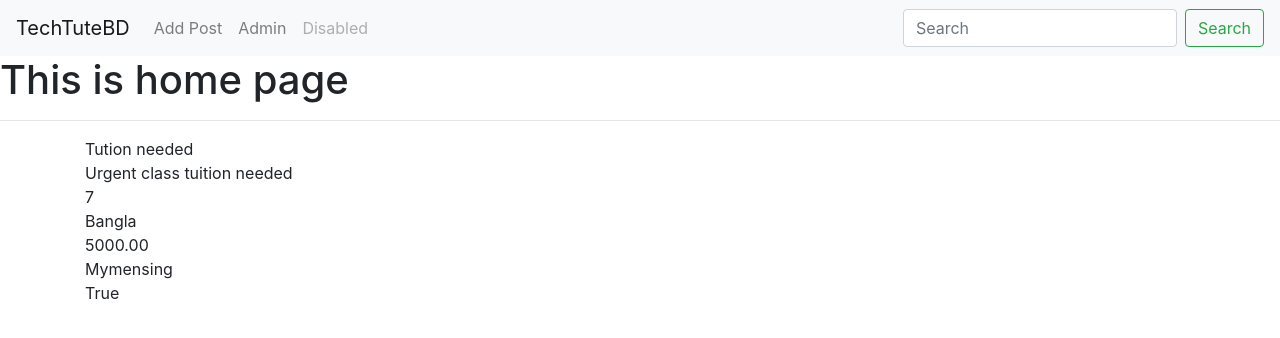
After one commit to Shraban-7/djangoProject19, a Django app: page /detail/1 in a window 1280 px wide. The commit adds this page. Shown: the top 338 px of the page. Run offline with Django 3.2, Linux system fonts and the light colour scheme; data comes from the database, SQL or seed files in the repository; both versions use the stored data as it was after the commit.

Commit message:
Merge remote-tracking branch 'origin/master'

```diff
--- a/app/templates/tuition/base.html
+++ b/app/templates/tuition/base.html
@@ -13,30 +13,20 @@
   <body>
 
 <nav class="navbar navbar-expand-lg navbar-light bg-light">
-  <a class="navbar-brand" href="#">Navbar</a>
+  <a class="navbar-brand" href="{% url 'home' %} ">TechTuteBD</a>
   <button class="navbar-toggler" type="button" data-toggle="collapse" data-target="#navbarSupportedContent" aria-controls="navbarSupportedContent" aria-expanded="false" aria-label="Toggle navigation">
     <span class="navbar-toggler-icon"></span>
   </button>
 
   <div class="collapse navbar-collapse" id="navbarSupportedContent">
     <ul class="navbar-nav mr-auto">
-      <li class="nav-item active">
-        <a class="nav-link" href="#">Home <span class="sr-only">(current)</span></a>
+      <li class="nav-item">
+        <a class="nav-link" href="{% url 'create' %}">Add Post</a>
       </li>
-      <li class="nav-item">
-        <a class="nav-link" href="#">Link</a>
+        <li class="nav-item">
+        <a class="nav-link" href="admin/">Admin</a>
       </li>
-      <li class="nav-item dropdown">
-        <a class="nav-link dropdown-toggle" href="#" id="navbarDropdown" role="button" data-toggle="dropdown" aria-haspopup="true" aria-expanded="false">
-          Dropdown
-        </a>
-        <div class="dropdown-menu" aria-labelledby="navbarDropdown">
-          <a class="dropdown-item" href="#">Action</a>
-          <a class="dropdown-item" href="#">Another action</a>
-          <div class="dropdown-divider"></div>
-          <a class="dropdown-item" href="#">Something else here</a>
-        </div>
-      </li>
+
       <li class="nav-item">
         <a class="nav-link disabled" href="#" tabindex="-1" aria-disabled="true">Disabled</a>
       </li>
--- /dev/null
+++ b/app/templates/tuition/detail.html
@@ -0,0 +1,16 @@
+{% extends 'tuition/base.html' %}
+
+{% block content %}
+<h1>This is home page</h1>
+    <hr>
+    <div class="container">
+    {{ object.title }}<br>
+    {{ object.content }}<br>
+    {{ object.class_school }}<br>
+    {{ object.medium }}<br>
+    {{ object.salary }}<br>
+    {{ object.location }}<br>
+    {{ object.available }}<br>
+    </div>
+
+{% endblock %}
--- a/app/urls.py
+++ b/app/urls.py
@@ -1,7 +1,10 @@
 from django.urls import path
-from .views import Home
+from .views import Home,PostCreateView,PostList,PostDetail
 
 urlpatterns = [
 
     path('',Home.as_view(),name = 'home'),
+    path('create/',PostCreateView.as_view(),name = 'create'),
+    path('list/',PostList.as_view(),name = 'list'),
+    path('detail/<int:pk>',PostDetail.as_view(),name = 'detail'),
 ]
--- a/app/views.py
+++ b/app/views.py
@@ -1,7 +1,7 @@
-from django.shortcuts import render
-from django.views.generic import TemplateView
-
-
+from django.shortcuts import render,redirect
+from django.views.generic import TemplateView,CreateView,ListView,DetailView,DeleteView,UpdateView
+from .models import Post
+from .forms import PostForm
 # Create your views here.
 class Home(TemplateView):
     template_name = 'tuition/home.html'
@@ -9,3 +9,23 @@ class Home(TemplateView):
         contex = super().get_context_data(**kwargs)
         contex ['msg'] = 'Welcome to our website '
         return contex
+
+class PostCreateView(CreateView):
+    model = Post
+    form_class = PostForm
+    template_name = 'tuition/create.html'
+    success_url = '/'
+    # redirect('home')
+
+class PostList(ListView):
+    model = Post
+    template_name = 'tuition/list.html'
+
+class PostDetail(DetailView):
+    model = Post
+    template_name = 'tuition/detail.html'
+
+class PostUpdate(UpdateView):
+    model = Post
+    form_class = PostForm
+    template_name = 'tuition/update.html'
```
Also changed, not shown: app/templates/tuition/create.html (added, +15 -0 lines), app/templates/tuition/list.html (added, +13 -0 lines), app/templates/tuition/update.html (added, +15 -0 lines), db.sqlite3.
